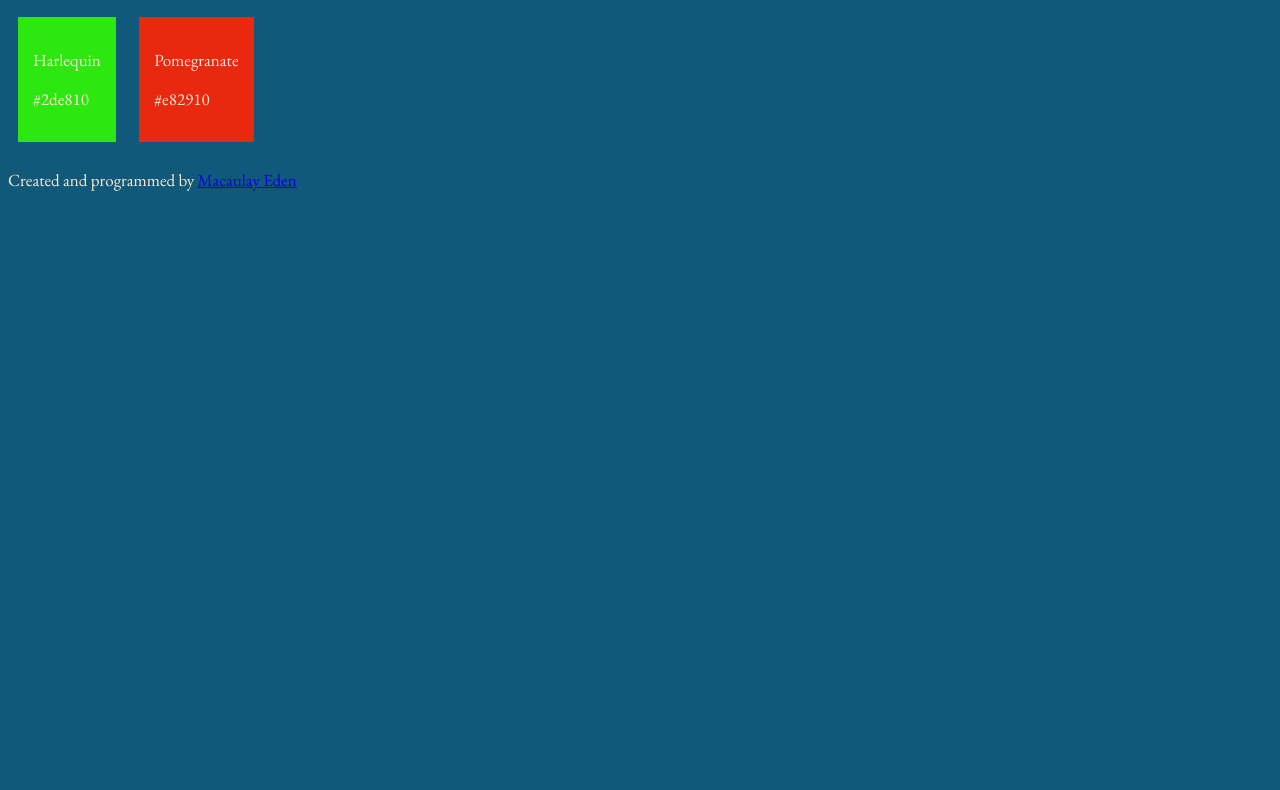
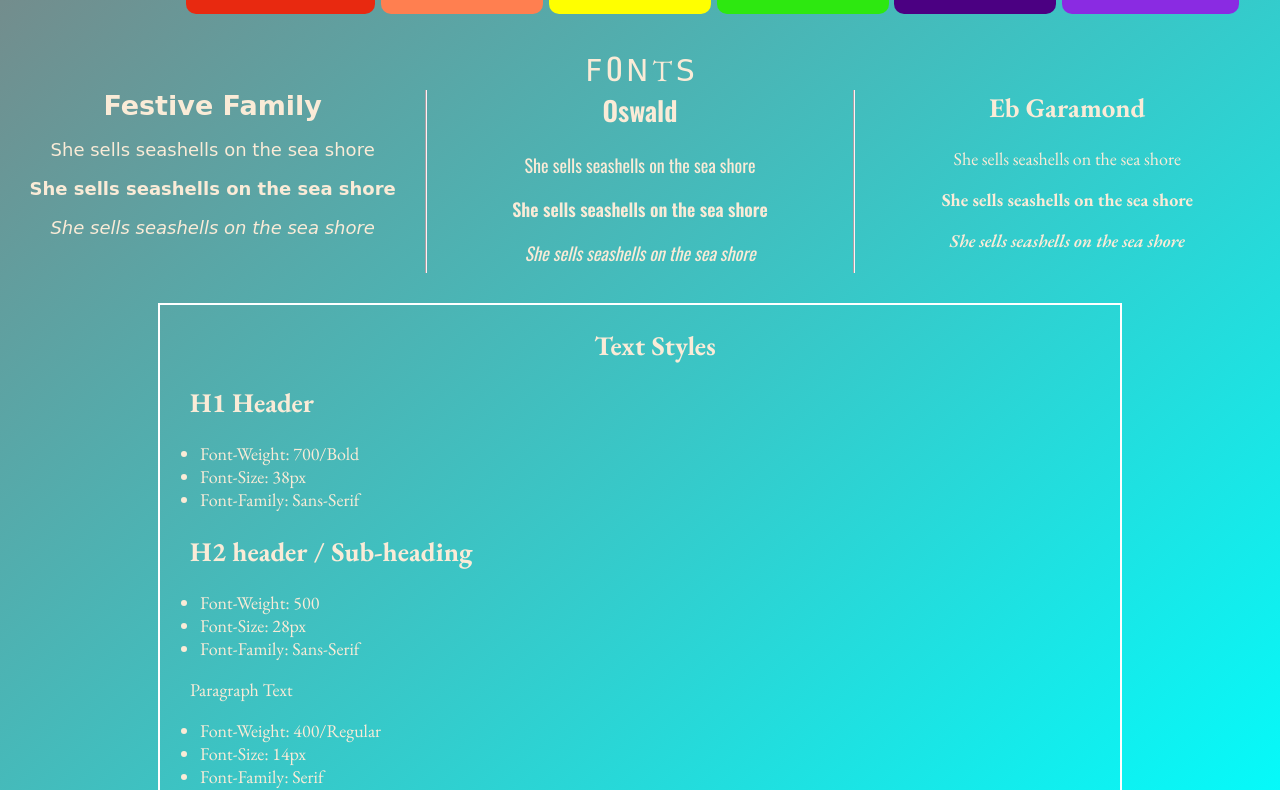
Before and after one commit to EdenExperiments/Website-Design-Guide, a plain HTML site: page index.html in a window 1280 px wide. Shown: the part 220-1010 px from the top of the page. Before the commit the page ends 800 px from the top, so only its background shows below. Drawn offline with nearby package versions, Linux system fonts and the light colour scheme; a web font is replaced by a local one.

Commit message:
finished basic version of website guide, may return at later date

```diff
--- a/Resources/style.css
+++ b/Resources/style.css
@@ -1,23 +1,29 @@
 @import url('https://fonts.googleapis.com/css2?family=Oswald:wght@200;400;600&display=swap');
 @import url('https://fonts.googleapis.com/css2?family=EB+Garamond:ital,wght@0,400;0,500;0,600;0,700;1,600;1,700&display=swap');
+@import url('https://fonts.googleapis.com/css2?family=Qahiri&display=swap');
+@import url('https://fonts.googleapis.com/css2?family=Festive&family=Qahiri&display=swap');
+
 
 body {
-    background: #10597a;
+    background-image: linear-gradient(to bottom right, grey, aqua);
     color: antiquewhite;
     font-family: 'EB Garamond', serif;
-    font-size: 17px;
+    font-size: 18px;
 }
 
 header {
     font-family: 'Oswald', sans-serif;
     font-size: large;
     font-weight: 800;
+    margin-bottom: 50px;
 }
 
-h2 {
-    font-family: 'Oswald', sans-serif;
-    font-size: 32px;
+header h1,
+header p {
+    padding: 0px;
+    margin: 0px;
 }
+
 header p {
     padding-left: 400px;
     font-weight: 500;
@@ -30,12 +36,134 @@ header p {
 
 .Pomegranate {
     background-color: #e82910;
+}
+
+.Coral {
+    background-color: #FF7F50;
+}
+
+.Yellow {
+    background-color: #FFFF00;
+    color: gray;
+}
+
+.Indigo {
+    background-color: #4B0082;
+}
+
+.Blue-Violet {
+    background-color: #8A2BE2;
+}
+
+
+@keyframes colour {
+    0% {color: red;}
+    17% {color: orange;}
+    34% {color: yellow;}
+    51% {color: green;}
+    68% {color: blue;}
+    85% {color: indigo;}
+    100% {color: violet;}
+}
+
+#colours {
+    width: 100%;
+}
+
+#colours h2 {
+    animation-name: colour;
+    animation-duration: 8s;
+    animation-iteration-count: infinite;
+    text-align: center;
+    float: left;
+    margin: 20px 40px;
+    font-family: 'Oswald', sans-serif;
+    font-size: 32px;
+}
+
+#colours p{
+    display: inline-flex;
+    padding: 25px 50px;
+    margin: 1px;
+    border-radius: 10px;
+    text-align: center;
+}
+
+#F {
+    font-family: "Festive Family", cursive;
+}
+
+#O {
+    font-family: "Oswald", sans-serif;
+}
+
+#N {
+    font-family: "Qahiri", cursive;
+    font-size: 50px;
+}
+
+#T {
+    font-family: "EB Garamond", serif;
+}
+
+#S {
+    font-family: "Festive Family", cursive;
+}
+
+#Font-Title p {
+    display: inline-block;
+    font-size: 30px;
+    margin-bottom: 0;
+}
+
+#Fonts {
+    width: 100%;
+    text-align: center;
+}
+
+#Font-Columns {
+    columns: 3;
+    column-rule-style: groove;
+    column-rule-width: 2px;
+    column-rule-color: lavenderblush;
+}
+
+.Festive-Family {
+    font-family: "Festive Family", cursive;
+}
+
+.Festive-Family h2 {
+    margin: 0;
+}
+
+.Oswald {
+    font-family: "Oswald", sans-serif;
+}
+
+.Eb-Garamond {
+    font-family: "Eb Garamond", serif;
 
 }
 
-#colours div {
-    display: inline-block;
-    max-width: 100px;
-    padding: 15px;
-    margin: 10px;
+#Fonts .Bold {
+    font-weight: bold;
 }
+
+#Fonts .Italic {
+    font-style: italic;
+}
+
+#Text-Styles {
+    border: 2px solid white;
+    margin: 30px 150px;
+}
+
+#Text-Styles p,
+#Text-Styles h1,
+#Text-Styles h2 {
+    margin-left: 30px;
+}
+
+.Text-Styles-Title {
+    text-align: center;
+}
--- a/index.html
+++ b/index.html
@@ -8,27 +8,71 @@
     <body>
         <header>
             <h1>EdenExperiments Website Design Guide</h1>
-            <p id="header-note">*A random selection of designs for a purpose of experimenting for a project</p>
+            <p id="header-note">*Project for CodeCademy, used for practicing display methods</p>
         </header>
         <!-- Colours -->
-        <h2>Colours</h2>
         <article id="colours">
-            <div class="Harlequin">
-                <p>Harlequin</p>
-                <p>#2de810</p>
+            <h2>Colours</h2>
+            <p class="Pomegranate">Pomegranate <br>#E82910</p>
+            <p class="Coral">Coral<br>#FF7F50</p>
+            <p class="Yellow">Yellow <br>#FFFF00</p>
+            <p class="Harlequin">Harlequin <br>#2de810</p>
+            <p class="Indigo">Indigo <br>#4B0082</p>
+            <p class="Blue-Violet">Blue Violet <br>#8A2BE2</p>
+        </article>
+        <!-- Fonts -->
+        <article id="Fonts">
+            <div id="Font-Title">
+                <p id="F">F</p>
+                <p id="O">O</p>
+                <p id="N">N</p>
+                <p id="T">T</p>
+                <p id="S">S</p>
             </div>
-            <div class="Pomegranate">
-                <p>Pomegranate</p>
-                <p>#e82910</p>
+            <div id="Font-Columns">
+                <div class="Festive-Family">
+                    <h2>Festive Family</h2>
+                    <p>She sells seashells on the sea shore</p>
+                    <p class="Bold">She sells seashells on the sea shore</p>
+                    <p class="Italic">She sells seashells on the sea shore</p>
+                </div>
+                <div class="Oswald">
+                    <h2>Oswald</h2>
+                    <p>She sells seashells on the sea shore</p>
+                    <p class="Bold">She sells seashells on the sea shore</p>
+                    <p class="Italic">She sells seashells on the sea shore</p>
+                </div>
+                <div class="Eb-Garamond">
+                    <h2>Eb Garamond</h2>
+                    <p>She sells seashells on the sea shore</p>
+                    <p class="Bold">She sells seashells on the sea shore</p>
+                    <p class="Italic">She sells seashells on the sea shore</p>
+                </div>
             </div>
-
-        <!-- Fonts -->
-        <article id="fonts" class="design">
-
         </article>
 
         <!-- text styles -->
-        <article>
+        <article id="Text-Styles">
+            <h2 class="Text-Styles-Title">Text Styles</h2>
+            <h1>H1 Header</h1>
+            <ul>
+                <li>Font-Weight: 700/Bold</li>
+                <li>Font-Size: 38px</li>
+                <li>Font-Family: Sans-Serif</li>
+            </ul>
+
+            <h2>H2 header / Sub-heading</h2>
+            <ul>
+                <li>Font-Weight: 500</li>
+                <li>Font-Size: 28px</li>
+                <li>Font-Family: Sans-Serif</li>
+            </ul>
+            <p>Paragraph Text</p>
+            <ul>
+                <li>Font-Weight: 400/Regular</li>
+                <li>Font-Size: 14px</li>
+                <li>Font-Family: Serif</li>
+            </ul>
         </article>
         <footer>
             <p>Created and programmed by <a href="https://github.com/EdenExperiments" target="_blank">Macaulay Eden</a></p>
```
